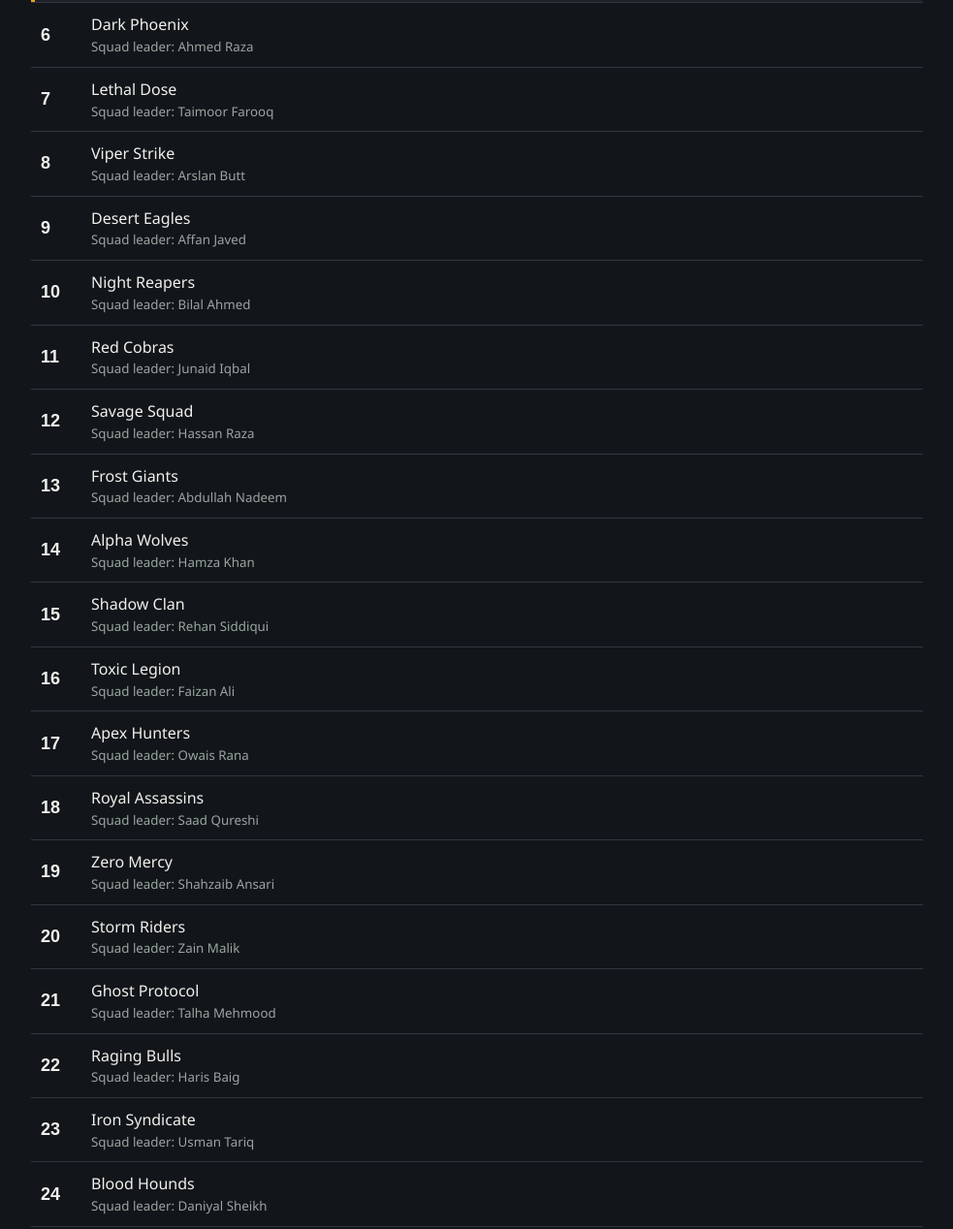
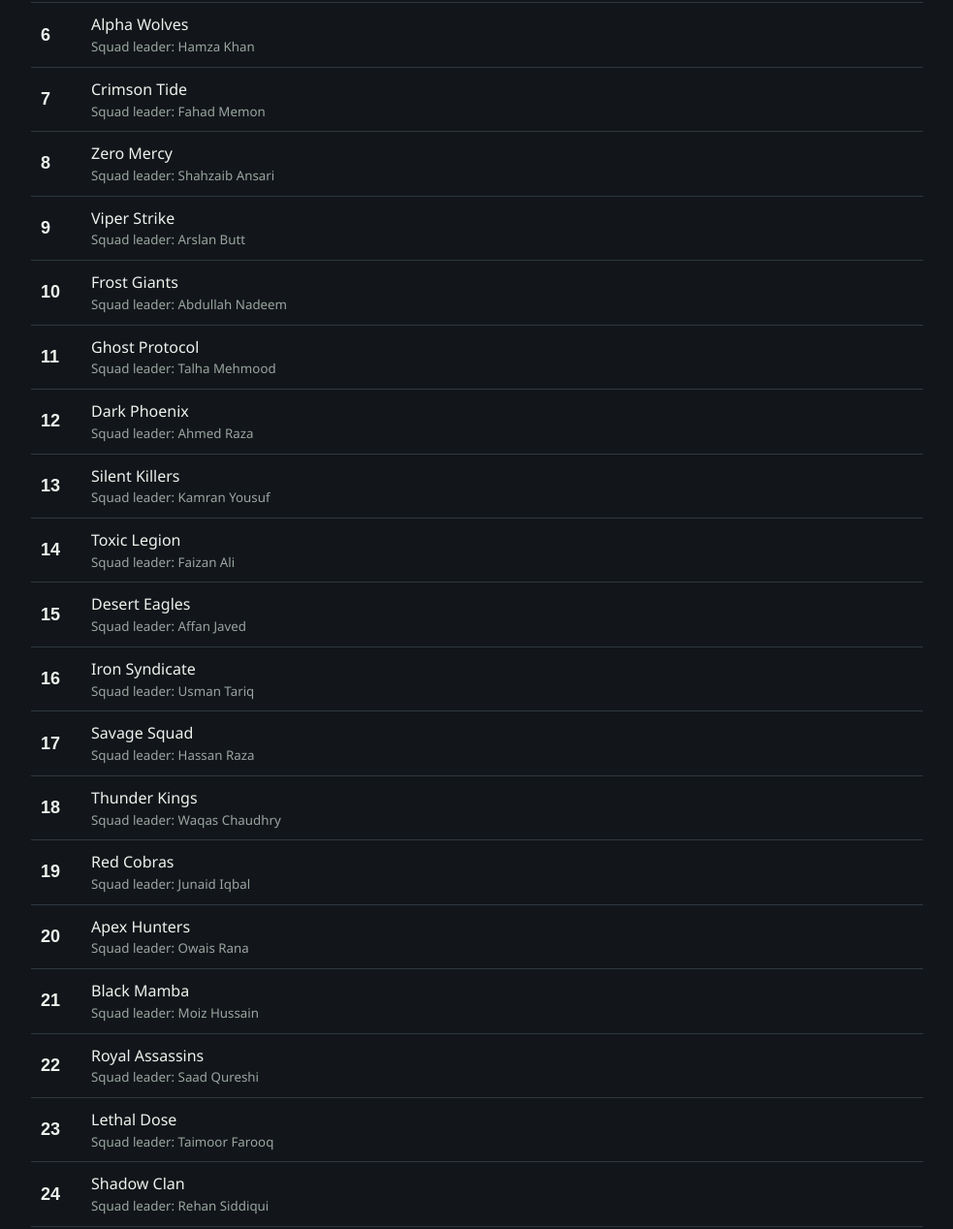
Before and after one commit to LastzonecupPUBG/Lastzonecup, a plain HTML site: page index.html in a window 1280 px wide. Shown: the part 1908-3176 px from the top of the page at 97% size, without its empty margins (148-1131 px from the left). Drawn offline with Linux system fonts and the light colour scheme.

Commit message:
Update index.html

```diff
--- a/index.html
+++ b/index.html
@@ -206,12 +206,30 @@ document.getElementById("f").addEventListener("submit", function(e){
   document.getElementById("ok").classList.remove("hide");
 });
 var SQUADS = [
-  {n:"Crimson Tide",l:"Fahad Memon"},{n:"Black Mamba",l:"Moiz Hussain"},{n:"Silent Killers",l:"Kamran Yousuf"},{n:"Thunder Kings",l:"Waqas Chaudhry"},
+  {n:"Raging Bulls",l:"Haris Baig"},
   {n:"Team Vengeance",l:"Shayyan Jameel"},
-  {n:"Dark Phoenix",l:"Ahmed Raza"},{n:"Lethal Dose",l:"Taimoor Farooq"},{n:"Viper Strike",l:"Arslan Butt"},{n:"Desert Eagles",l:"Affan Javed"},{n:"Night Reapers",l:"Bilal Ahmed"},{n:"Red Cobras",l:"Junaid Iqbal"},
-  {n:"Savage Squad",l:"Hassan Raza"},{n:"Frost Giants",l:"Abdullah Nadeem"},{n:"Alpha Wolves",l:"Hamza Khan"},{n:"Shadow Clan",l:"Rehan Siddiqui"},{n:"Toxic Legion",l:"Faizan Ali"},
-  {n:"Apex Hunters",l:"Owais Rana"},{n:"Royal Assassins",l:"Saad Qureshi"},{n:"Zero Mercy",l:"Shahzaib Ansari"},{n:"Storm Riders",l:"Zain Malik"},{n:"Ghost Protocol",l:"Talha Mehmood"},
-  {n:"Raging Bulls",l:"Haris Baig"},{n:"Iron Syndicate",l:"Usman Tariq"},{n:"Blood Hounds",l:"Daniyal Sheikh"}
+  {n:"Night Reapers",l:"Bilal Ahmed"},
+  {n:"Storm Riders",l:"Zain Malik"},
+  {n:"Blood Hounds",l:"Daniyal Sheikh"},
+  {n:"Alpha Wolves",l:"Hamza Khan"},
+  {n:"Crimson Tide",l:"Fahad Memon"},
+  {n:"Zero Mercy",l:"Shahzaib Ansari"},
+  {n:"Viper Strike",l:"Arslan Butt"},
+  {n:"Frost Giants",l:"Abdullah Nadeem"},
+  {n:"Ghost Protocol",l:"Talha Mehmood"},
+  {n:"Dark Phoenix",l:"Ahmed Raza"},
+  {n:"Silent Killers",l:"Kamran Yousuf"},
+  {n:"Toxic Legion",l:"Faizan Ali"},
+  {n:"Desert Eagles",l:"Affan Javed"},
+  {n:"Iron Syndicate",l:"Usman Tariq"},
+  {n:"Savage Squad",l:"Hassan Raza"},
+  {n:"Thunder Kings",l:"Waqas Chaudhry"},
+  {n:"Red Cobras",l:"Junaid Iqbal"},
+  {n:"Apex Hunters",l:"Owais Rana"},
+  {n:"Black Mamba",l:"Moiz Hussain"},
+  {n:"Royal Assassins",l:"Saad Qureshi"},
+  {n:"Lethal Dose",l:"Taimoor Farooq"},
+  {n:"Shadow Clan",l:"Rehan Siddiqui"}
 ];
 document.getElementById("sq").innerHTML = SQUADS.map(function(s,i){
   return "<tr" + (s.l === "Shayyan Jameel" ? " class='me'" : "") + "><td>" + (i+1) + "</td><td>" + s.n + (s.l ? "<small>Squad leader: " + s.l + "</small>" : "") + "</td></tr>";
```
